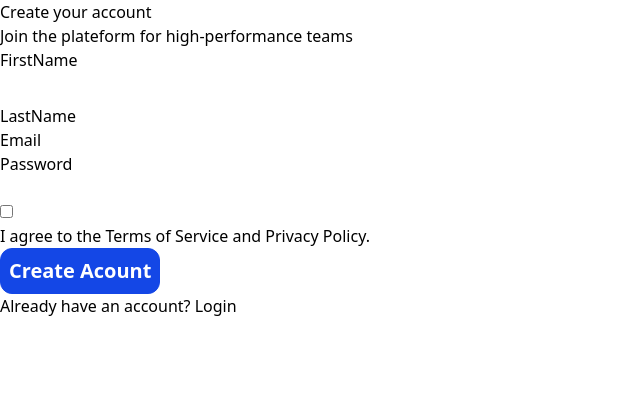
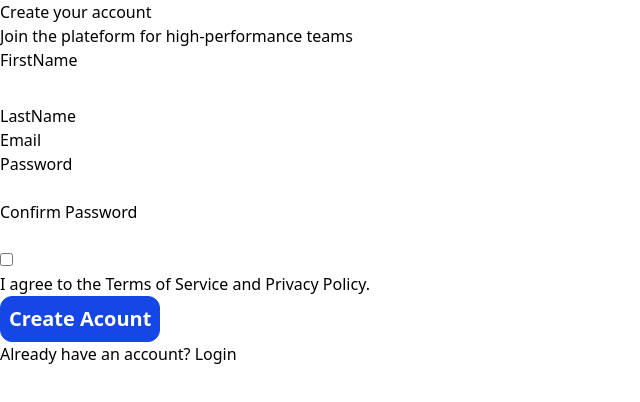
Before and after one commit to Eunock-web/Nexus-front, a React (Vite) app: page / in a window 1280 px wide. Shown: the top 402 px of the page, without its empty margins (0-640 px from the left). Built offline with nearby package versions, Linux system fonts and the light colour scheme.

Commit message:
feat: Implementation de la validation et mis en place du formulaire minimal

```diff
--- a/src/features/auth/components/RegisterForm.tsx
+++ b/src/features/auth/components/RegisterForm.tsx
@@ -1,7 +1,9 @@
-import { useForm } from "react-hook-form";
+import { useForm, type SubmitHandler } from "react-hook-form";
 import Button from "../../../components/Button"
 import useRegister from "../hooks/useRegister"
 import type { RegisterInput } from "../types";
+import { zodResolver } from "@hookform/resolvers/zod";
+import { RegisterSchema } from "../schemas/RegisterSchema";
 
 
 function RegisterForm(){
@@ -10,10 +12,10 @@ function RegisterForm(){
     const {mutate, isPending, error} = useRegister();
 
     //Usage de l'hook useForm pour la gestion du formulaire
-    const {register, handleSubmit} = useForm<RegisterInput>();
+    const {register, handleSubmit, formState: {errors}} = useForm<RegisterInput>({resolver: zodResolver(RegisterSchema)});
 
 
-    const onSubmit = (data : RegisterInput)=>{
+    const onSubmit: SubmitHandler<RegisterInput> = (data)=>{
         mutate(data);
     }
 
@@ -39,6 +41,11 @@ return <>
                         <p> Join the plateform for high-performance teams </p>
                     </div>
 
+                    {/** Affichage de l'erreur du mounted */}
+                    <div>
+                        {error && <span>{error.message}</span> }
+                    </div>
+
                     {/**Formulaire */}
                     <div>
                         <form className="flex flex-col " onSubmit={handleSubmit(onSubmit)}>
@@ -46,16 +53,19 @@ return <>
                             <div className="flex flex-col gap-2 ">
                                 <label htmlFor="firstname">FirstName</label>
                                 <input type="text" className="input border-0 " {...register("firstname")} />
+                                {errors.firstname && <span>{errors.firstname.message}</span> }
                             </div>
 
                             <div className="">
                                 <label htmlFor="lastname">LastName</label>
                                 <input type="text" {...register("lastname")} />
+                                {errors.lastname && <span>{errors.lastname.message}</span> }
                             </div>
 
                             <div className="">
                                 <label htmlFor="email">Email</label>
                                 <input type="email" {...register("email")} />
+                                {errors.email && <span>{errors.email.message}</span> }
                             </div>
 
                             <div className="">
@@ -64,6 +74,16 @@ return <>
                                     <input type="password" {...register("password")} />
 
                                 </div>
+                                {errors.password && <span>{errors.password.message}</span> }
+                            </div>
+
+                            <div className="">
+                                <label htmlFor="confirmPassword">Confirm Password</label>
+                                <div>
+                                    <input type="password" {...register("confirmPassword")} />
+
+                                </div>
+                                {errors.confirmPassword && <span>{errors.confirmPassword.message}</span> }
                             </div>
 
                             <div>
--- a/src/features/auth/hooks/useRegister.ts
+++ b/src/features/auth/hooks/useRegister.ts
@@ -1,12 +1,14 @@
 import { useMutation } from "@tanstack/react-query";
 import type { AuthResponse, RegisterInput } from "../types";
+import axios from "axios";
 
 
 function useRegister(){
   return useMutation<AuthResponse, Error, RegisterInput>({
         mutationFn: async (data: RegisterInput) => {
           console.log("Donnée reçu", data);
-          throw new Error("Pas encore implémenté")
+          const response = await axios.post('', data);
+          return response.data;
     },
   });
 };
```
